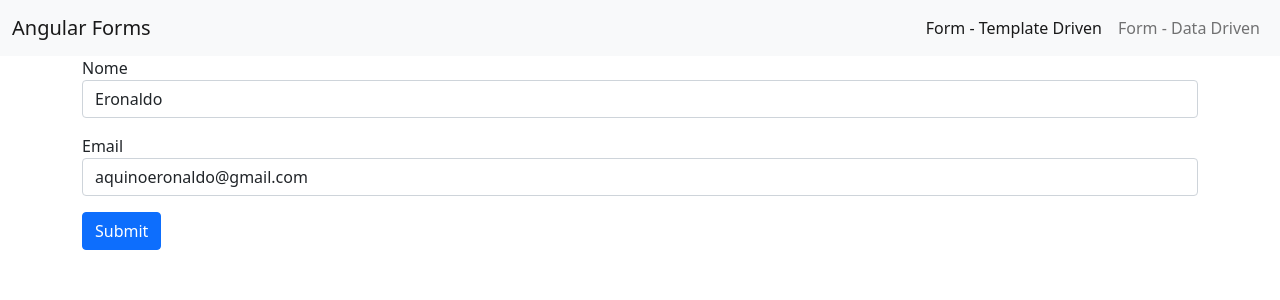
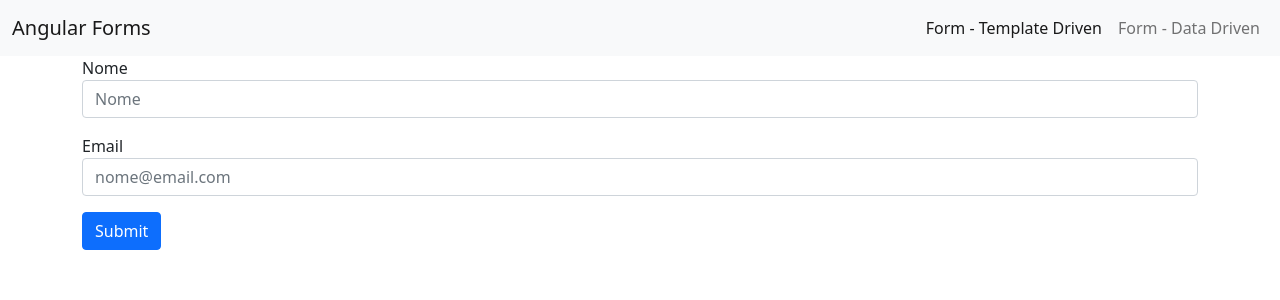
Before and after one commit to Eronheit/angular-forms, an Angular app: page /template-form in a window 1280 px wide. Shown: the top 300 px of the page. Built offline with nearby package versions, Linux system fonts and the light colour scheme.

Commit message:
feat: (template driven) add css in validation of fields

```diff
--- a/src/app/template-form/template-form.component.css
+++ b/src/app/template-form/template-form.component.css
@@ -0,0 +1,3 @@
+.ng-invalid.ng-touched:not(form) {
+  border: 1px solid red;
+}
--- a/src/app/template-form/template-form.component.html
+++ b/src/app/template-form/template-form.component.html
@@ -9,7 +9,11 @@
       id="nome"
       placeholder="Nome"
       required
+      #nome
     >
+    <!-- <div>
+      {{ nome.className }}
+    </div> -->
   </div>
 
   <div class="form-group mb-3">
--- a/src/app/template-form/template-form.component.ts
+++ b/src/app/template-form/template-form.component.ts
@@ -8,8 +8,8 @@ import { Component, OnInit } from '@angular/core';
 export class TemplateFormComponent implements OnInit {
 
   usuario: any = {
-    nome: 'Eronaldo',
-    email: 'aquinoeronaldo@gmail.com'
+    nome: '',
+    email: ''
   }
 
   constructor() { }
@@ -17,7 +17,7 @@ export class TemplateFormComponent implements OnInit {
   onSubmit(form: any){
     console.log(form)
 
-    console.log(this.usuario)
+    //console.log(this.usuario)
   }
 
   ngOnInit(): void {
```
